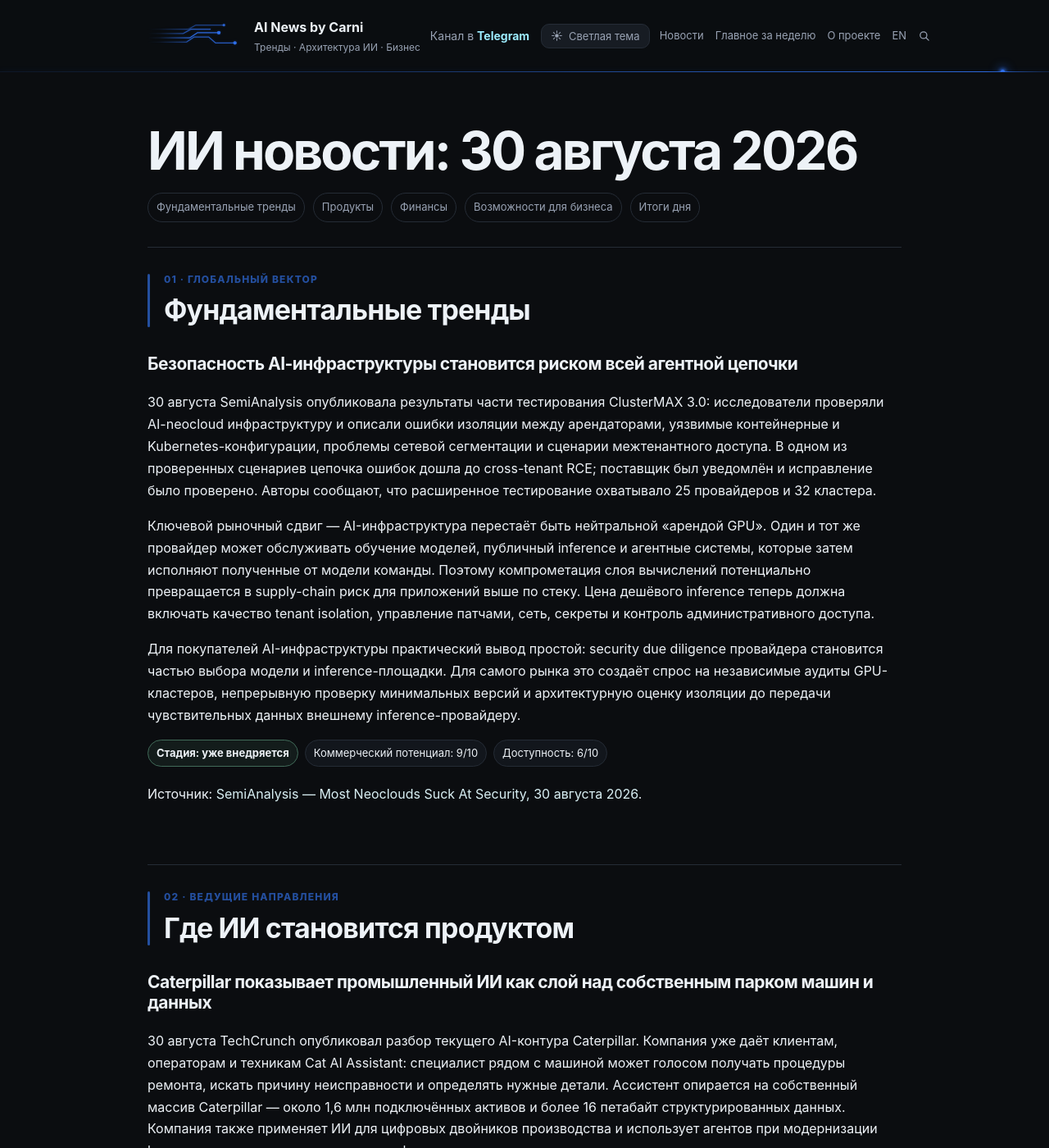
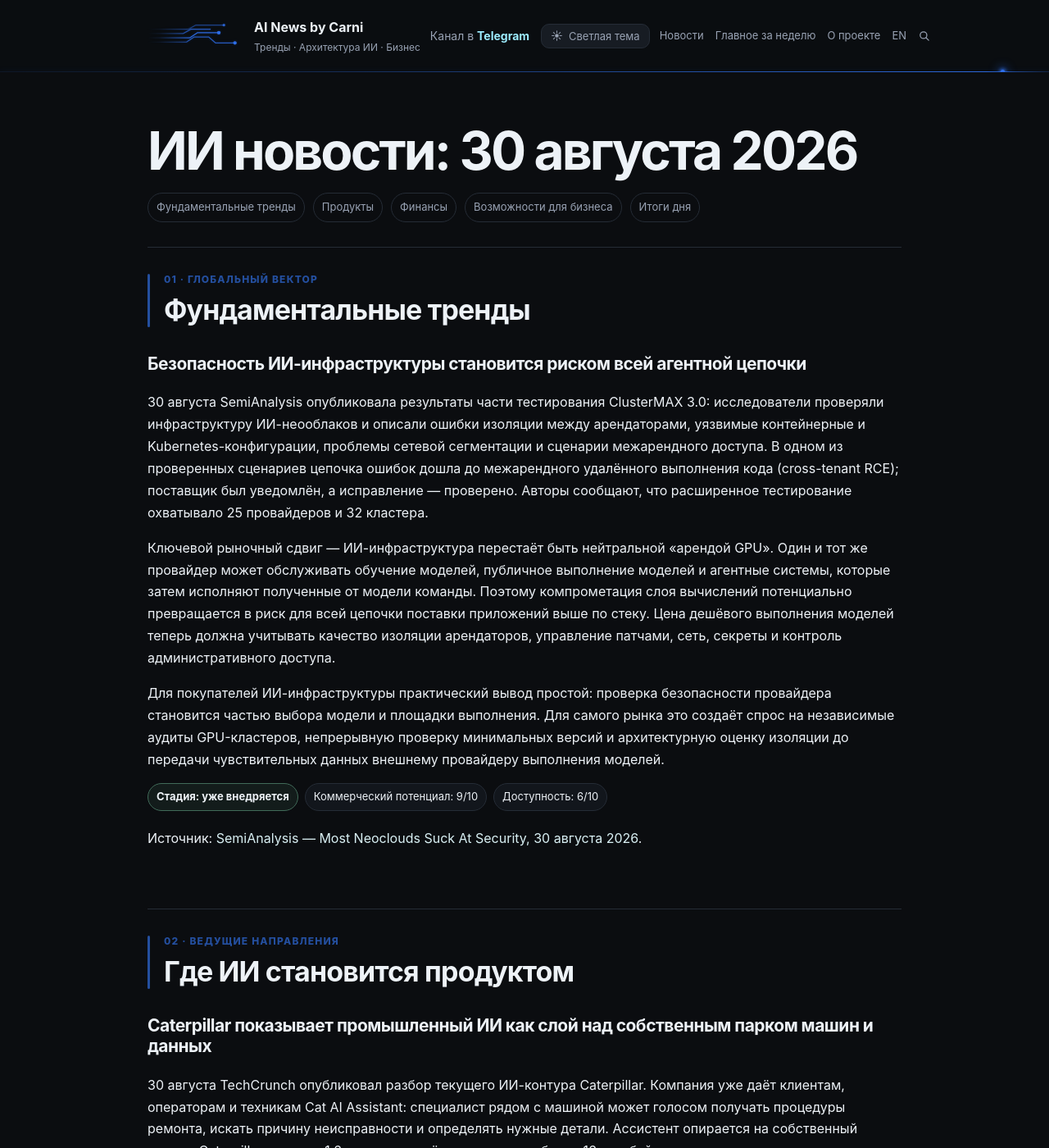
Before and after one commit to DmitryCarni/ai-news-by-carni, a Jekyll site: the page built from daily/2026-08-30.md, in a window 1280 px wide and 1400 px high. Shown: the whole window at 82% size. Built offline with Jekyll 4.4.1, drawn with Linux system fonts in a browser that asks for light colours; some of the changed text lies outside the part shown.

Commit message:
Polish Russian terminology in Aug 30 daily

```diff
--- a/daily/2026-08-30.md
+++ b/daily/2026-08-30.md
@@ -4,9 +4,9 @@ report_type: daily
 report_date: 2026-08-30
 report_date_display: "30 августа 2026"
 card_title: "ИИ упирается в инфраструктуру и выходит в реальные операции"
-summary: "SemiAnalysis показывает системные риски AI-инфраструктуры, Caterpillar — работающий промышленный контур ИИ на собственных данных, а ERP.io пробует строить ERP вокруг ИИ с нуля."
+summary: "SemiAnalysis показывает системные риски ИИ-инфраструктуры, Caterpillar — работающий промышленный контур ИИ на собственных данных, а ERP.io пробует строить ERP вокруг ИИ с нуля."
 title: "ИИ новости: 30 августа 2026"
-description: "ИИ новости: 30 августа 2026 — безопасность AI-облаков, промышленное внедрение Caterpillar и запуск AI-native ERP.io."
+description: "ИИ новости: 30 августа 2026 — безопасность облачной ИИ-инфраструктуры, промышленное внедрение Caterpillar и запуск ERP.io, изначально спроектированной вокруг ИИ."
 permalink: /daily/2026-08-30/
 ---
 
@@ -22,13 +22,13 @@ permalink: /daily/2026-08-30/
 
 ## Фундаментальные тренды {#fundamental}
 
-### Безопасность AI-инфраструктуры становится риском всей агентной цепочки
+### Безопасность ИИ-инфраструктуры становится риском всей агентной цепочки
 
-30 августа SemiAnalysis опубликовала результаты части тестирования ClusterMAX 3.0: исследователи проверяли AI-neocloud инфраструктуру и описали ошибки изоляции между арендаторами, уязвимые контейнерные и Kubernetes-конфигурации, проблемы сетевой сегментации и сценарии межтенантного доступа. В одном из проверенных сценариев цепочка ошибок дошла до cross-tenant RCE; поставщик был уведомлён и исправление было проверено. Авторы сообщают, что расширенное тестирование охватывало 25 провайдеров и 32 кластера.
+30 августа SemiAnalysis опубликовала результаты части тестирования ClusterMAX 3.0: исследователи проверяли инфраструктуру ИИ-неооблаков и описали ошибки изоляции между арендаторами, уязвимые контейнерные и Kubernetes-конфигурации, проблемы сетевой сегментации и сценарии межарендного доступа. В одном из проверенных сценариев цепочка ошибок дошла до межарендного удалённого выполнения кода (cross-tenant RCE); поставщик был уведомлён, а исправление — проверено. Авторы сообщают, что расширенное тестирование охватывало 25 провайдеров и 32 кластера.
 
-Ключевой рыночный сдвиг — AI-инфраструктура перестаёт быть нейтральной «арендой GPU». Один и тот же провайдер может обслуживать обучение моделей, публичный inference и агентные системы, которые затем исполняют полученные от модели команды. Поэтому компрометация слоя вычислений потенциально превращается в supply-chain риск для приложений выше по стеку. Цена дешёвого inference теперь должна включать качество tenant isolation, управление патчами, сеть, секреты и контроль административного доступа.
+Ключевой рыночный сдвиг — ИИ-инфраструктура перестаёт быть нейтральной «арендой GPU». Один и тот же провайдер может обслуживать обучение моделей, публичное выполнение моделей и агентные системы, которые затем исполняют полученные от модели команды. Поэтому компрометация слоя вычислений потенциально превращается в риск для всей цепочки поставки приложений выше по стеку. Цена дешёвого выполнения моделей теперь должна учитывать качество изоляции арендаторов, управление патчами, сеть, секреты и контроль административного доступа.
 
-Для покупателей AI-инфраструктуры практический вывод простой: security due diligence провайдера становится частью выбора модели и inference-площадки. Для самого рынка это создаёт спрос на независимые аудиты GPU-кластеров, непрерывную проверку минимальных версий и архитектурную оценку изоляции до передачи чувствительных данных внешнему inference-провайдеру.
+Для покупателей ИИ-инфраструктуры практический вывод простой: проверка безопасности провайдера становится частью выбора модели и площадки выполнения. Для самого рынка это создаёт спрос на независимые аудиты GPU-кластеров, непрерывную проверку минимальных версий и архитектурную оценку изоляции до передачи чувствительных данных внешнему провайдеру выполнения моделей.
 
 <div class="score">
 <span class="pill stage stage-live">Стадия: уже внедряется</span>
@@ -42,7 +42,7 @@ permalink: /daily/2026-08-30/
 
 ### Caterpillar показывает промышленный ИИ как слой над собственным парком машин и данных
 
-30 августа TechCrunch опубликовал разбор текущего AI-контура Caterpillar. Компания уже даёт клиентам, операторам и техникам Cat AI Assistant: специалист рядом с машиной может голосом получать процедуры ремонта, искать причину неисправности и определять нужные детали. Ассистент опирается на собственный массив Caterpillar — около 1,6 млн подключённых активов и более 16 петабайт структурированных данных. Компания также применяет ИИ для цифровых двойников производства и использует агентов при модернизации legacy-кода, тестировании и поиске дефектов.
+30 августа TechCrunch опубликовал разбор текущего ИИ-контура Caterpillar. Компания уже даёт клиентам, операторам и техникам Cat AI Assistant: специалист рядом с машиной может голосом получать процедуры ремонта, искать причину неисправности и определять нужные детали. Ассистент опирается на собственный массив Caterpillar — около 1,6 млн подключённых активов и более 16 петабайт структурированных данных. Компания также применяет ИИ для цифровых двойников производства и использует агентов при модернизации унаследованного кода, тестировании и поиске дефектов.
 
 Здесь важен не очередной промышленный чат-бот, а связка «уникальные эксплуатационные данные + существующий рабочий процесс + конкретное действие на месте». Caterpillar переносит опыт десятилетий автоматизации горной техники в более динамичные среды — стройплощадки, карьеры и сервис. Это хороший индикатор того, где отраслевой ИИ защищён от быстрой коммодитизации: ценность создаёт не сама модель, а накопленная телеметрия, документация, парк оборудования и встроенность в обслуживание.
 
@@ -60,9 +60,9 @@ permalink: /daily/2026-08-30/
 
 ### ERP.io запускает ERP/CRM, где ИИ проектируется вместе с транзакционным контуром
 
-30 августа ERP.io объявила запуск платформы, объединяющей CRM, продажи, операции, финансы, проекты, workflow и аналитику в общей модели данных. Компания позиционирует продукт как AI-native ERP/CRM: естественный язык используется для запросов к бизнес-данным, поиска проблем, генерации отчётов и координации процессов, а AI-агенты заявлены как часть дальнейшего движения к многошаговому исполнению операций.
+30 августа ERP.io объявила запуск платформы, объединяющей CRM, продажи, операции, финансы, проекты, рабочие процессы и аналитику в общей модели данных. Компания позиционирует продукт как ERP/CRM, изначально спроектированную вокруг ИИ (AI-native): естественный язык используется для запросов к бизнес-данным, поиска проблем, генерации отчётов и координации процессов, а ИИ-агенты заявлены как часть дальнейшего движения к многошаговому исполнению операций.
 
-Сам по себе новый ERP-вендор ещё не доказывает смену рынка, а большая часть заявлений пока исходит от производителя. Но архитектурный сигнал заметен: вместо добавления copilot поверх старого набора разрозненных модулей новый игрок пытается проектировать транзакционные данные и AI-слой одновременно. Для финансов это особенно важно, потому что полезность агента определяется доступом к связанному контексту — клиенту, договору, счёту, оплате, проекту и маржинальности — при сохранении детерминированного учёта под ним.
+Сам по себе новый ERP-вендор ещё не доказывает смену рынка, а большая часть заявлений пока исходит от производителя. Но архитектурный сигнал заметен: вместо добавления ИИ-помощника поверх старого набора разрозненных модулей новый игрок пытается проектировать транзакционные данные и слой ИИ одновременно. Для финансов это особенно важно, потому что полезность агента определяется доступом к связанному контексту — клиенту, договору, счёту, оплате, проекту и маржинальности — при сохранении детерминированного учёта под ним.
 
 Ближайшая коммерческая проверка для такого класса систем — не «может ли ИИ поговорить с ERP», а способен ли он сократить конкретный цикл: дебиторку, подготовку отчётности, поиск отклонений, проектный контроль или согласование операций без потери аудируемости. Малому бизнесу доступность потенциально высока, но зрелость нового продукта и качество финансового контура ещё предстоит доказать реальными внедрениями.
 
@@ -76,11 +76,11 @@ permalink: /daily/2026-08-30/
 
 ## Возможности для бизнеса {#monetization}
 
-### Независимый security-аудит AI-инфраструктуры становится продаваемой услугой
+### Независимый аудит безопасности ИИ-инфраструктуры становится продаваемой услугой
 
-Исследование SemiAnalysis делает видимым новый объект аудита: не только приложение и не только облачный аккаунт клиента, а сама GPU/inference-инфраструктура поставщика. Для компаний, которые передают моделям код, документы, финансовые данные или разрешают агентам выполнять команды, вопрос tenant isolation и состояния инфраструктуры становится частью управления риском поставщика.
+Исследование SemiAnalysis делает видимым новый объект аудита: не только приложение и не только облачный аккаунт клиента, а сама GPU-инфраструктура выполнения моделей у поставщика. Для компаний, которые передают моделям код, документы, финансовые данные или разрешают агентам выполнять команды, вопрос изоляции арендаторов и состояния инфраструктуры становится частью управления риском поставщика.
 
-Продаваемая услуга здесь — технический AI infrastructure due diligence: проверка архитектуры изоляции, версий CUDA/container runtime/драйверов, Kubernetes и сетевых политик, управления секретами и административным доступом, плюс повторяемый отчёт перед запуском чувствительного AI-контура. Начать можно с автоматизированного baseline-аудита и ручной архитектурной проверки; полноценная независимая практика требует сильной cloud/GPU security-компетенции.
+Продаваемая услуга здесь — техническая проверка ИИ-инфраструктуры: оценка архитектуры изоляции, версий CUDA, сред выполнения контейнеров и драйверов, Kubernetes и сетевых политик, управления секретами и административным доступом, плюс повторяемый отчёт перед запуском чувствительного ИИ-контура. Начать можно с автоматизированной базовой проверки и ручной архитектурной оценки; полноценная независимая практика требует сильной компетенции в безопасности облачной и GPU-инфраструктуры.
 
 <div class="score">
 <span class="pill stage stage-live">Стадия: уже внедряется</span>
@@ -88,9 +88,9 @@ permalink: /daily/2026-08-30/
 <span class="pill">Доступность: 5/10</span>
 </div>
 
-Источник: [SemiAnalysis — результаты security-тестирования ClusterMAX 3.0](https://newsletter.semianalysis.com/p/most-neoclouds-suck-at-security).
+Источник: [SemiAnalysis — результаты тестирования безопасности ClusterMAX 3.0](https://newsletter.semianalysis.com/p/most-neoclouds-suck-at-security).
 
-### Отраслевой AI-ассистент выгоднее строить вокруг уникальных операционных данных, а не вокруг модели
+### Отраслевой ИИ-ассистент выгоднее строить вокруг уникальных операционных данных, а не вокруг модели
 
 Кейс Caterpillar показывает коммерчески защищаемую конструкцию: модель можно заменить, но десятилетия сервисной документации, телеметрии, история отказов и связь с реальным оборудованием принадлежат владельцу процесса. Для интеграторов и отраслевых разработчиков это открывает рынок узких ассистентов для обслуживания техники, производства, строительства и полевого сервиса.
 
@@ -102,15 +102,15 @@ permalink: /daily/2026-08-30/
 <span class="pill">Доступность: 7/10</span>
 </div>
 
-Источник: [TechCrunch — промышленный AI-контур Caterpillar](https://techcrunch.com/2026/08/30/caterpillar-is-bringing-to-ai-deployment-what-it-learned-from-automating-mining/).
+Источник: [TechCrunch — промышленный ИИ-контур Caterpillar](https://techcrunch.com/2026/08/30/caterpillar-is-bringing-to-ai-deployment-what-it-learned-from-automating-mining/).
 
 <div id="conclusions" class="conclusions" markdown="1">
 
 ## Итоги дня
 
-1. **Инфраструктура становится частью модели риска AI-продукта.** При агентном исполнении слабая изоляция у inference-провайдера может затронуть уже не только конфиденциальность промптов, но и цепочку действий выше по стеку.
+1. **Инфраструктура становится частью модели риска ИИ-продукта.** При агентном исполнении слабая изоляция у провайдера выполнения моделей может затронуть уже не только конфиденциальность промптов, но и цепочку действий выше по стеку.
 2. **Самые убедительные отраслевые продукты строятся вокруг собственных данных и существующей операции.** Caterpillar показывает это на сервисе техники, телеметрии и промышленной автоматизации.
-3. **ERP начинает проектироваться с ИИ как исходным архитектурным допущением.** ERP.io пока должен доказать зрелость на реальных клиентах, но сам подход важен: AI-слой и связанная бизнес-модель данных проектируются вместе.
+3. **ERP начинает проектироваться с ИИ как исходным архитектурным допущением.** ERP.io пока должен доказать зрелость на реальных клиентах, но сам подход важен: слой ИИ и связанная бизнес-модель данных проектируются вместе.
 4. **Коммерческий слой смещается от продажи «доступа к модели» к контролю среды и процесса:** аудит инфраструктуры, качественные отраслевые данные и проверяемое встраивание в рабочие операции становятся отдельными рынками.
 
 </div>
```
